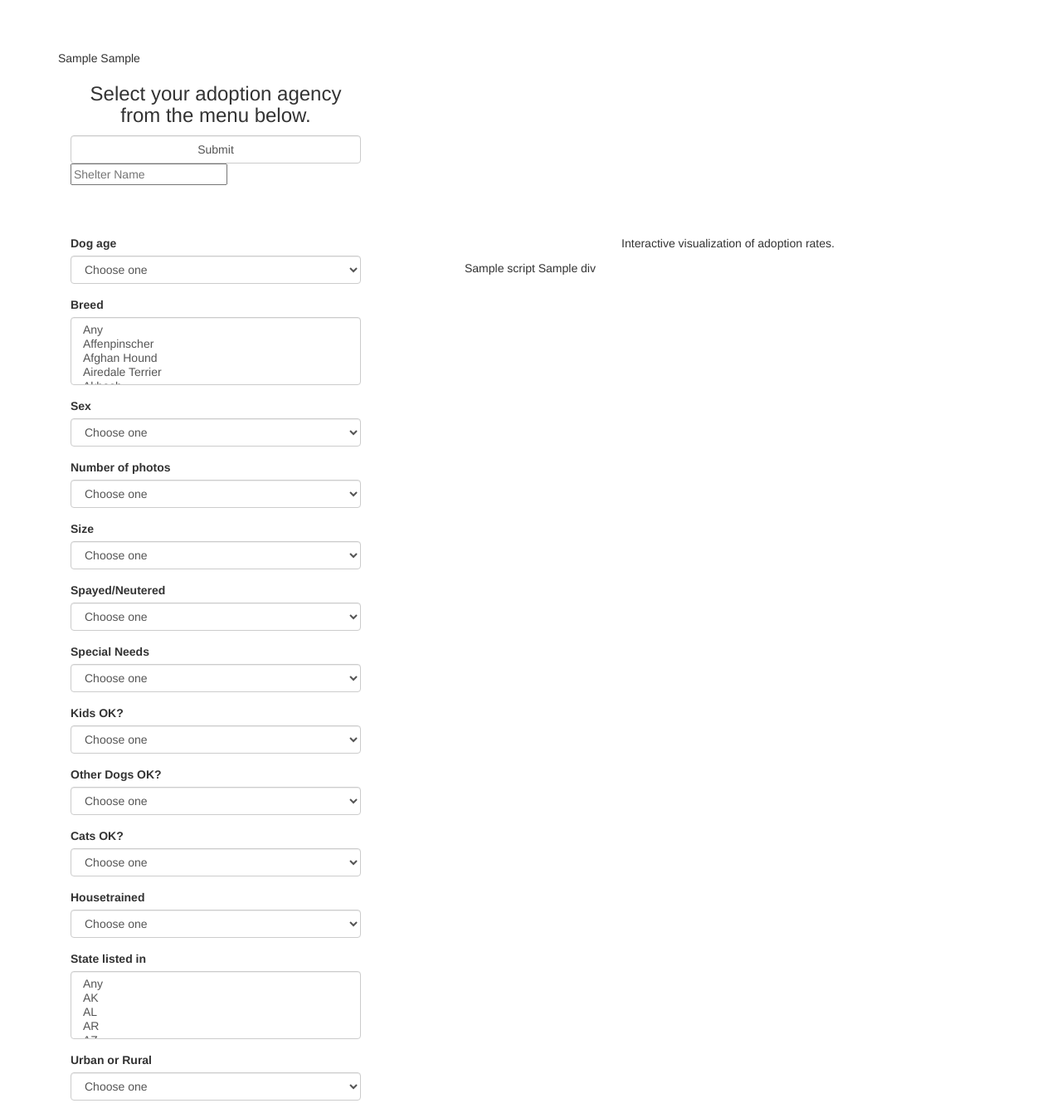
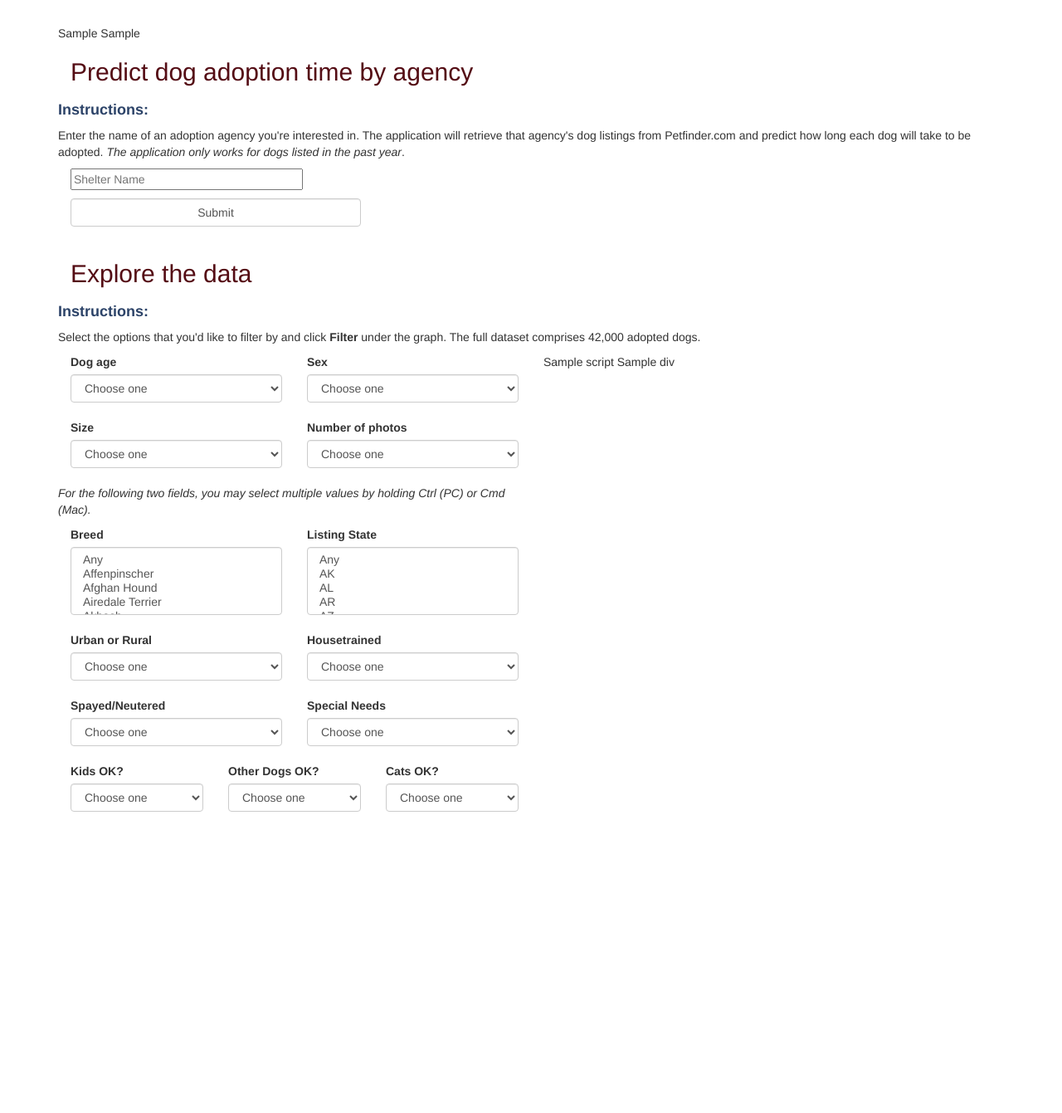
Before and after one commit to nrweir/gimme_shelter, a Flask app: template app/templates/index.html in a window 1280 px wide. Shown: the part 52-1393 px from the top of the page at 83% size. After the commit the page ends 1030 px from the top, so only its background shows below. Run offline with Flask 2, Linux system fonts and the light colour scheme; tables that the repository leaves empty hold one stand-in row (values such as "Sample post"); the template is opened without the code that fills it: values that come from a table or form of the project are taken from there, most other values are stand-ins (such as "Sample title", 1, 10 or a date in 2020); some libraries are stand-ins or nearby versions.

Commit message:
improving app layout.

```diff
--- a/app/forms.py
+++ b/app/forms.py
@@ -141,7 +141,7 @@ class EDAOptionsForm(FlaskForm):
                                choices=[(None, 'Choose one'),
                                         (0, 'No'), (1, 'Yes')])
     listing_state = SelectMultipleField(
-        'State listed in',
+        'Listing State',
         choices=[(None, 'Any')] + list(zip(states, states)), default=[])
     urban = SelectField('Urban or Rural', choices=[(None, 'Choose one'),
                                                    (0, 'Rural'),
--- a/app/static/css/autocomplete.css
+++ b/app/static/css/autocomplete.css
@@ -1,7 +1,7 @@
 .autocomplete {
   /*the container must be positioned relative:*/
   position: relative;
-  display: inline-block;
+  /* display: inline-block;*/
 }
 .autocomplete-items {
   position: absolute;
--- a/app/templates/index.html
+++ b/app/templates/index.html
@@ -9,27 +9,100 @@
 {{ css_resources | safe }}
 <noscript>Warning: Your browser does not support JavaScript. Some of the site's functionality will be missing.</noscript>
 <div class="container-fluid">
+    <h2 style="color: #540c14">Predict dog adoption time by agency</h2>
+    <div class="row">
+        <h4 style="color: #2c4368; font-weight: bold;">Instructions:</span></h4>
+        <p> Enter the name of an adoption agency you're interested in. The application will retrieve that agency's dog listings from Petfinder.com and predict how long each dog will take to be adopted. <span style="font-style: italic;"> The application only works for dogs listed in the past year</span>.</p>
+    </div>
     <div class="row" style="padding-bottom: 20px;">
-        <div class="col-md-4">
-            <h3 style="text-align: center;">Select your adoption agency from the menu below.</h3>
+        <div class="col-sm-4">
             <form class="form-horizontal" autocomplete="off" action="/query_results" method="get">
+                <div class="autocomplete">
+                    <input id="queryShelter" type="text" name="shelterName" placeholder="Shelter Name" style="width:280px;">
+                </div>
+                <div class="row" style="padding-bottom: 10px"></div>
                 <input class='form-control' type="submit">
-                <div class="autocomplete" style="width:600px;">
-                    <input id="queryShelter" type="text" name="shelterName" placeholder="Shelter Name">
-                </div>
             </form>
         </div>
-        <div class="col-md-1"></div>
-        <div class="col-md-7">
+    </div>
+</div>
+<div class="container-fluid">
+    <h2 style="color: #540c14">Explore the data</h2>
+    <div class="row">
+        <h4 style="color: #2c4368; font-weight: bold;">Instructions:</span></h4>
+        <p>
+            Select the options that you'd like to filter by and click <span style="font-weight: bold;">Filter</span> under the graph. The full dataset comprises 42,000 adopted dogs.
+        </p>
+    </div>
+    <div class="row">
+        <div class="col-sm-6">
+            <div class="row" style="padding-bottom: 20px">
+                <div class="col-sm-6">
+                    {{ filter_form.age.label }}
+                    {{ filter_form.age(class="form-control") }}
+                </div>
+                <div class="col-sm-6">
+                    {{ filter_form.sex.label }}
+                    {{ filter_form.sex(class="form-control") }}
+                </div>
+            </div>
+            <div class="row" style="padding-bottom: 20px">
+                <div class="col-sm-6">
+                    {{ filter_form.size.label }}
+                    {{ filter_form.size(class="form-control") }}
+                </div>
+                <div class="col-sm-6">
+                    {{ filter_form.n_photos.label }}
+                    {{ filter_form.n_photos(class="form-control") }}
+                </div>
+            </div>
+            <div class="row" style="padding-bottom: 20px">
+                <p style="font-style: italic;">For the following two fields, you may select multiple values by holding Ctrl (PC) or Cmd (Mac).</p>
+                <div class="col-sm-6">
+                    {{ filter_form.breed.label }}
+                    {{ filter_form.breed(class="form-control") }}
+                </div>
+                <div class="col-sm-6">
+                    {{ filter_form.listing_state.label }}
+                    {{ filter_form.listing_state(class="form-control") }}
+                </div>
+            </div>
+            <div class="row" style="padding-bottom: 20px">
+                <div class="col-sm-6">
+                    {{ filter_form.urban.label }}
+                    {{ filter_form.urban(class="form-control") }}
+                </div>
+                <div class="col-sm-6">
+                    {{ filter_form.housetrained.label }}
+                    {{ filter_form.housetrained(class="form-control") }}
+                </div>
+            </div>
+            <div class="row" style="padding-bottom: 20px">
+                <div class="col-sm-6">
+                    {{ filter_form.altered.label }}
+                    {{ filter_form.altered(class="form-control") }}
+                </div>
+                <div class="col-sm-6">
+                    {{ filter_form.specialneeds.label }}
+                    {{ filter_form.housetrained(class="form-control") }}
+                </div>
+            </div>
+            <div class="row" style="padding-bottom: 20px">
+                <div class="col-sm-4">
+                    {{ filter_form.nokids.label }}
+                    {{ filter_form.age(class="form-control") }}
+                </div>
+                <div class="col-sm-4">
+                    {{ filter_form.nodogs.label }}
+                    {{ filter_form.nodogs(class="form-control") }}
+                </div>
+                <div class="col-sm-4">
+                    {{ filter_form.nocats.label }}
+                    {{ filter_form.nocats(class="form-control") }}
+                </div>
+            </div>
         </div>
-    </div>
-    <div class="row" style="padding-top: 40px;">
-        <div class="col-md-4">
-            {{ wtf.quick_form(filter_form, id='filter_form') }}
-        </div>
-        <div class="col-md-1"></div>
-        <div class="col-md-7">
-            <p style="text-align: center;">Interactive visualization of adoption rates.</p>
+        <div class="col-sm-6">
             {{ script | safe }}
             {{ div | safe }}
             <p id="n_results"></p>
--- a/app/templates/layout.html
+++ b/app/templates/layout.html
@@ -25,7 +25,7 @@
     <script type=text/javascript>$SCRIPT_ROOT = {{ request.script_root|tojson|safe }};</script>
 </head>
 <body>
-    <div class="container" style="padding-top: 40px;">
+    <div class="container" style="padding-top: 10px;">
         <div class="span4"></div>
         <!--<div class="span4">
             <img class="center-block" src="{{ url_for('static', filename='gimme_shelter.png') }}" style="width: 400px">
--- a/app/views.py
+++ b/app/views.py
@@ -142,7 +142,7 @@ def index():
     #           legend="Filtered Results")
     plot.legend.location = "top_right"
 
-    layout = column(plot, btn)
+    layout = column(plot, btn, sizing_mode='scale_width')
     script, div = components(layout, INLINE)
     return render_template('index.html', title='Home',
                            script=script,
```
